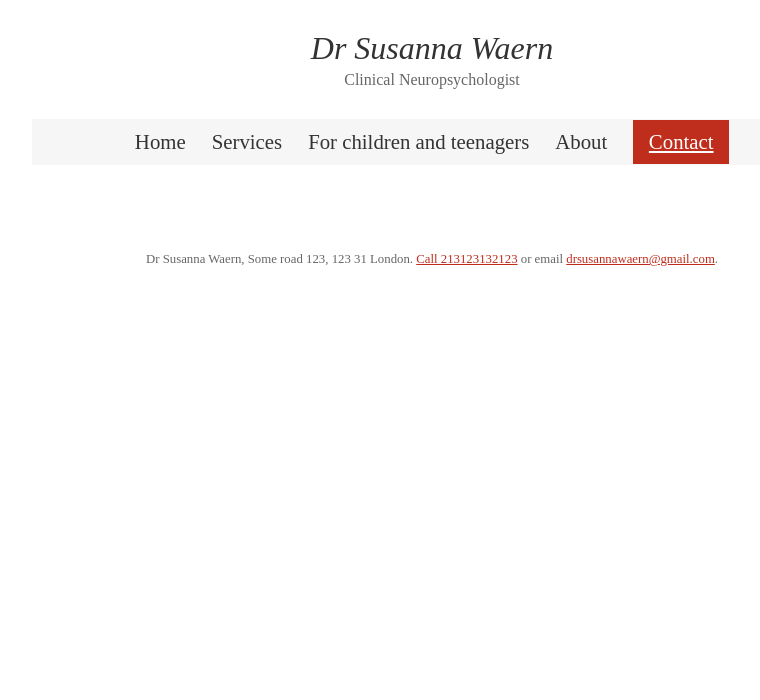
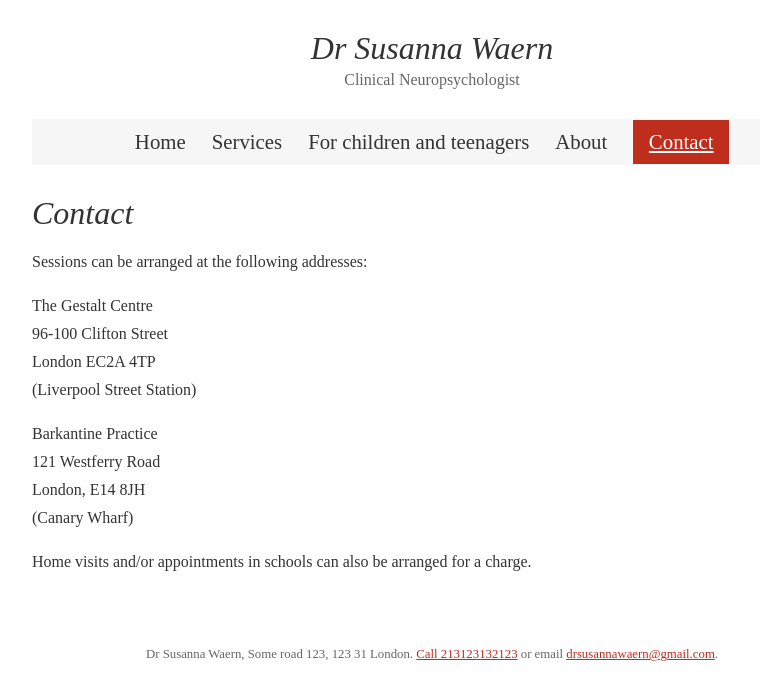
Before and after one commit to drsusannawaern/drsusannawaern.github.io, a Jekyll site: the page built from contact.html, in a window 1280 px wide. Shown: the top 700 px of the page, without its empty margins (208-968 px from the left). Built offline with Jekyll 4.4.1, drawn with Linux system fonts in a browser that asks for light colours; some web fonts are replaced.

Commit message:
Add content to contact page.

```diff
--- a/contact.html
+++ b/contact.html
@@ -2,3 +2,23 @@
 layout: default
 body_class: "contact-page"
 ---
+
+<h1>Contact</h1>
+<p>
+Sessions can be arranged at the following addresses:
+</p>
+<p>
+The Gestalt Centre<br>
+96-100 Clifton Street<br>
+London EC2A 4TP<br>
+(Liverpool Street Station)<br>
+</p>
+<p>
+Barkantine Practice<br>
+121 Westferry Road<br>
+London, E14 8JH<br>
+(Canary Wharf)<br>
+</p>
+<p>
+Home visits and/or appointments in schools can also be arranged for a charge.
+</p>
```
